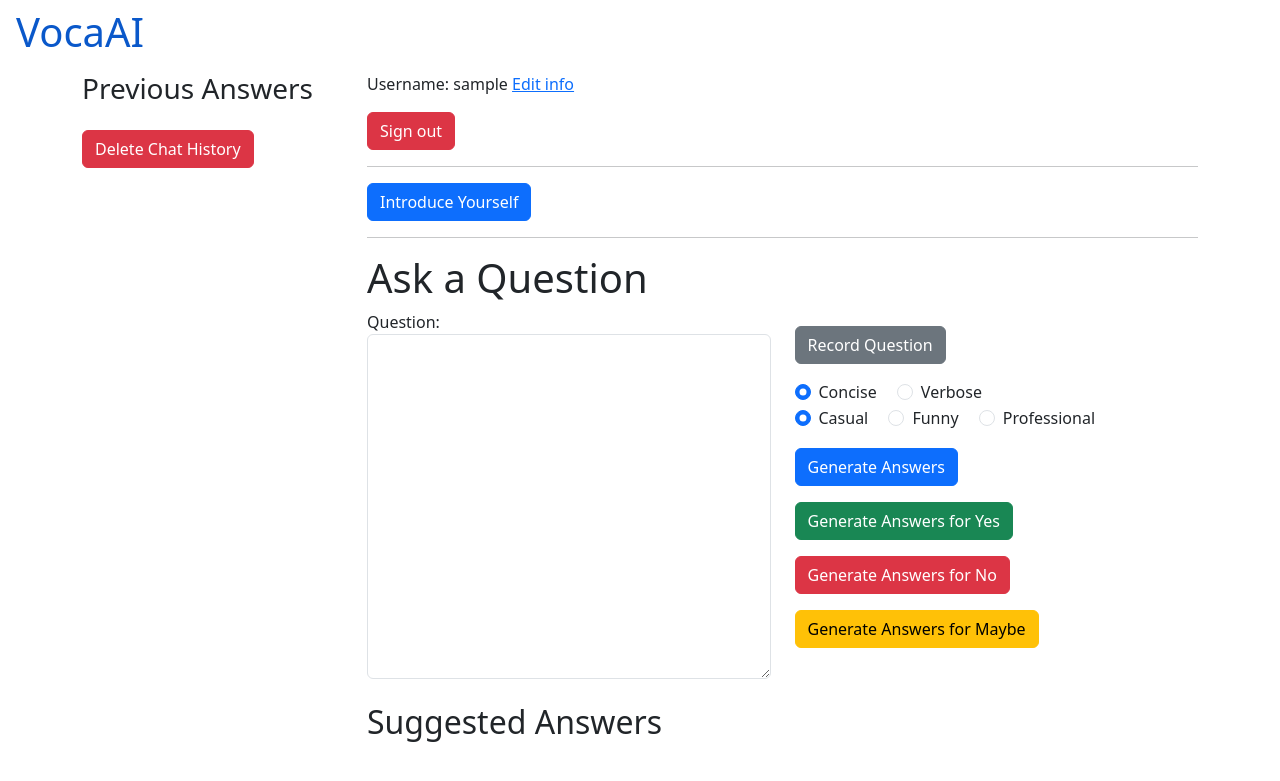
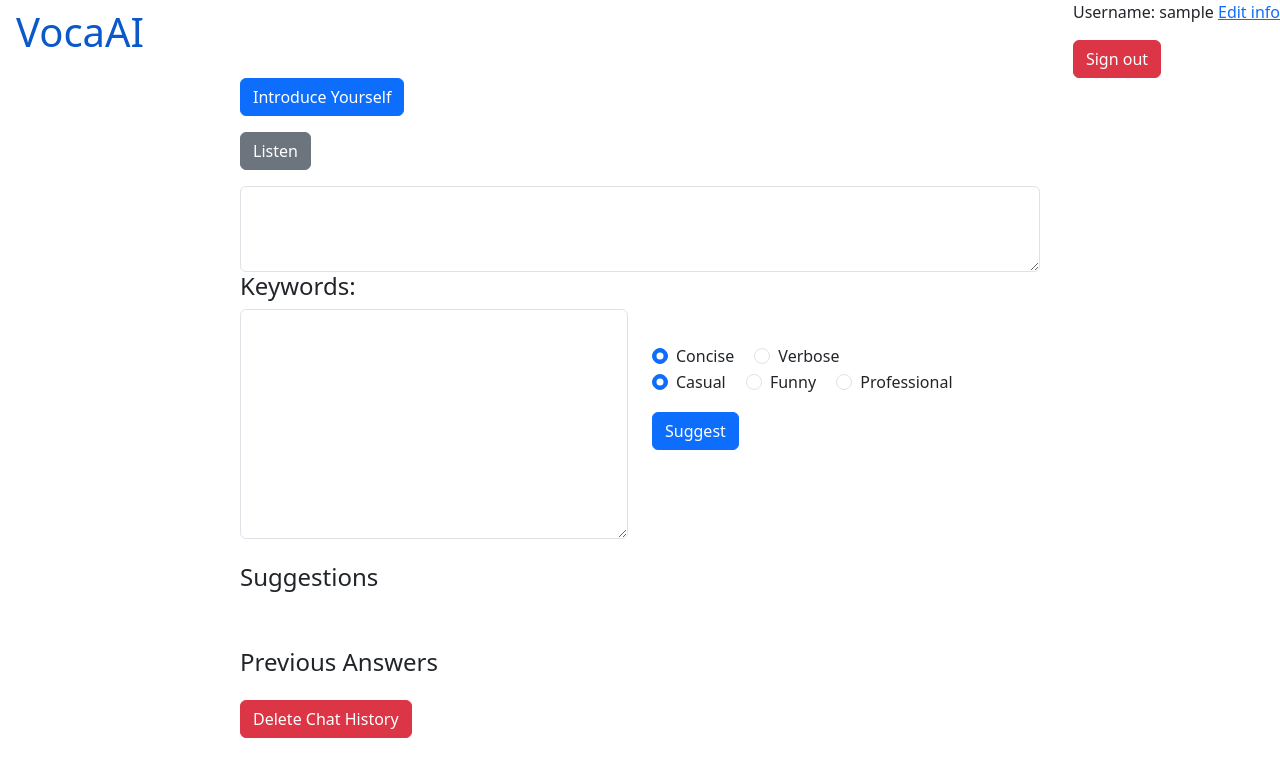
Before and after one commit to aaaathing/aeaacs, a Flask app: page / in a window 1280 px wide. Shown: the top 781 px of the page. Run offline with Flask 3, Linux system fonts and the light colour scheme; the visitor is signed in with stand-in values (Sample User, id 1); data that the repository does not hold is empty.

Commit message:
change ui

```diff
--- a/templates/base.html
+++ b/templates/base.html
@@ -2,6 +2,7 @@
 <meta name="viewport" content="width=device-width, initial-scale=1">
 <nav class="nav">
 	<a href="/" class="nav-link"><h1>VocaAI</h1></a>
+	{% block nav %}{% endblock %}
 </nav>
 <link href="https://cdn.jsdelivr.net/npm/bootstrap@5.3.3/dist/css/bootstrap.min.css" rel="stylesheet" integrity="sha384-QWTKZyjpPEjISv5WaRU9OFeRpok6YctnYmDr5pNlyT2bRjXh0JMhjY6hW+ALEwIH" crossorigin="anonymous">
 <script>
--- a/templates/use-it.html
+++ b/templates/use-it.html
@@ -1,4 +1,18 @@
 {% extends 'base.html' %}
+
+{% block nav %}
+<div style="margin-left: auto;">
+    <p>
+        Username: {{ current_user.username }}
+        <a href="/edit">Edit info</a>
+    </p>
+
+    <form action="/logout" method="POST">
+        <button class="btn btn-danger">Sign out</button>
+    </form>
+</div>
+{% endblock %}
+
 {% block content %}
 
 <style>
@@ -25,48 +39,26 @@
         color: #e74c3c;
         /* Change color on hover */
     }
-
-    #question {
-        height: 345px;
-    }
 </style>
 
-<div class="row">
-    <div class="col-3">
-        <h3>Previous Answers</h3>
-        <div id="previous-answers" class="list-group"></div>
-        <!-- Delete Chat History Button -->
-        <button class="btn btn-danger mt-3" onclick="deleteChatHistory()">Delete Chat History</button>
-    </div>
-    <div class="col">
-        <p>
-            Username: {{ current_user.username }}
-            <a href="/edit">Edit info</a>
-        </p>
+<div style="max-width: 800px;" class="mx-auto">
 
-        <form action="/logout" method="POST">
-            <button class="btn btn-danger">Sign out</button>
-        </form>
+    <button class="btn btn-primary mb-3" onclick="introduce()">Introduce Yourself</button><br>
 
-        <hr>
+    <button id="recordButton" class="btn btn-secondary mb-3">Listen</button>
+    <span id="recording"></span><br>
+    <textarea id="question" class="form-control" rows="3"></textarea>
 
-        <button class="btn btn-primary" onclick="introduce()">Introduce Yourself</button><br>
-
-        <hr>
-
-        <h1>Ask a Question</h1>
 
     <div class="row">
         <div class="col">
             <div class="form-group">
-                    <label for="question">Question:</label>
-                    <textarea id="question" class="form-control" rows="3"></textarea>
+                <label for="keywords"><h4>Keywords:</h4></label>
+                <textarea id="keywords" class="form-control" rows="9"></textarea>
             </div>
         </div>
         <div class="col" style="display: flex; align-items: center;">
             <div>
-                    <button id="recordButton" class="btn btn-secondary mb-3">Record Question</button>
-                    <span id="recording"></span><br>
 
                 <form id="answer-options">
                     <!-- Verbosity Options -->
@@ -97,17 +89,19 @@
                     </div>
                 </form>
 
-                    <button class="btn btn-primary mb-3 mt-3" onclick="answer()">Generate Answers</button><br>
-                    <button class="btn btn-success mb-3" onclick="answer('yes')">Generate Answers for Yes</button><br>
-                    <button class="btn btn-danger mb-3" onclick="answer('no')">Generate Answers for No</button><br>
-                    <button class="btn btn-warning mb-3" onclick="answer('maybe')">Generate Answers for Maybe</button><br>
+                <button class="btn btn-primary mb-3 mt-3" onclick="answer()">Suggest</button><br>
             </div>
         </div>
     </div>
 
-        <h2 class="mt-4">Suggested Answers</h2>
+    <h4 class="mt-4">Suggestions</h4>
     <div id="answers" class="list-group"></div>
 </div>
+<div style="max-width: 800px;" class="mx-auto mt-5">
+    <h4>Previous Answers</h4>
+    <div id="previous-answers" class="list-group"></div>
+    <!-- Delete Chat History Button -->
+    <button class="btn btn-danger mt-3" onclick="deleteChatHistory()">Delete Chat History</button>
 </div>
 
 <script>
@@ -233,12 +227,12 @@
         let recognition = new (window.webkitSpeechRecognition || SpeechRecognition)();
         recordButton.onclick = function () {
             recordButton.onclick = startRecord;
-            recordButton.textContent = "Record question";
+            recordButton.textContent = "Listen";
             recording.textContent = ""
             recognition.stop();
         }
-        recordButton.textContent = "Stop Recording";
-        recording.textContent = "Recording..."
+        recordButton.textContent = "Stop Listening";
+        recording.textContent = "Listening..."
         recognition.onresult = function (e) {
             let result = "";
             for (let r of e.results) result += r[0].transcript + "\n";
```
Lines whose indentation alone changed are shown as unchanged.
